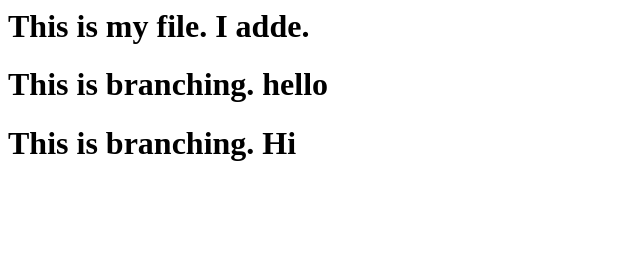
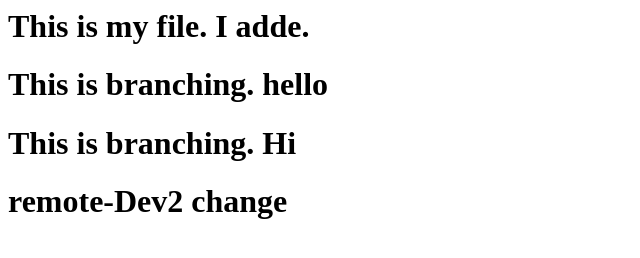
Before and after one commit to dipranjan1504/webrepo, a plain HTML site: page index.html in a window 1280 px wide. Shown: the whole page, without its empty margins (0-640 px from the left). Drawn offline with Linux system fonts and the light colour scheme.

Commit message:
dev2 change

```diff
--- a/index.html
+++ b/index.html
@@ -1,3 +1,4 @@
 <h1>This is my file. I adde.</h1>
 <h1>This is branching. hello</h1>
 <h1>This is branching. Hi</h1>
+<h1>remote-Dev2 change</h1>
```
